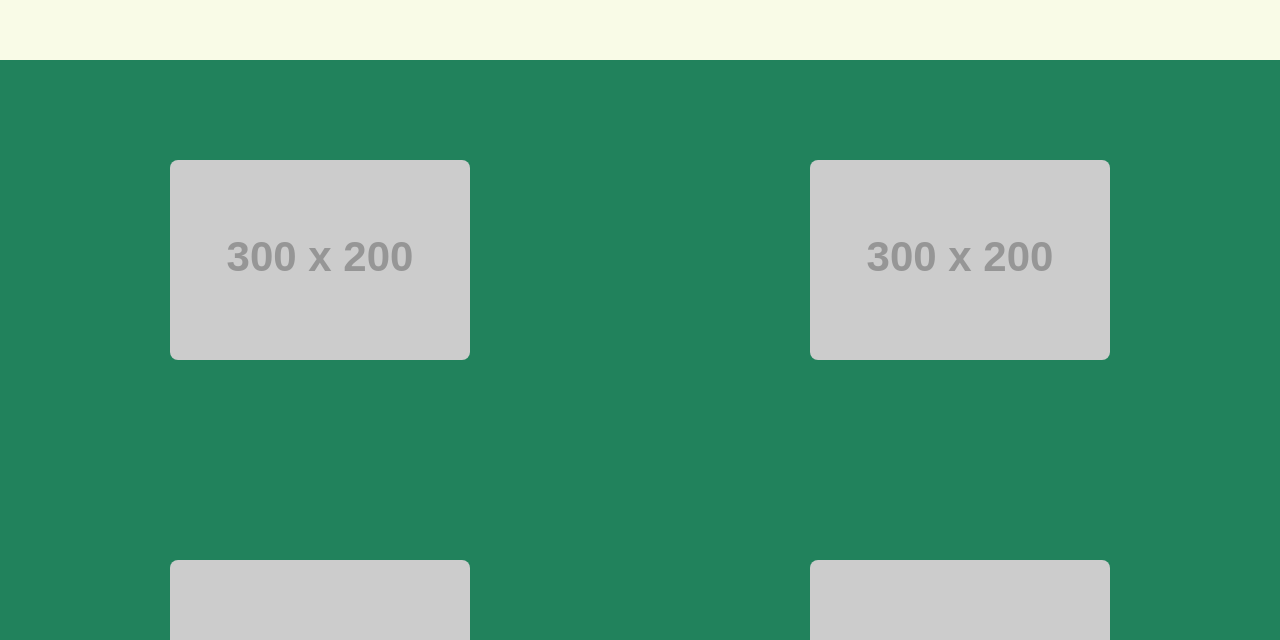
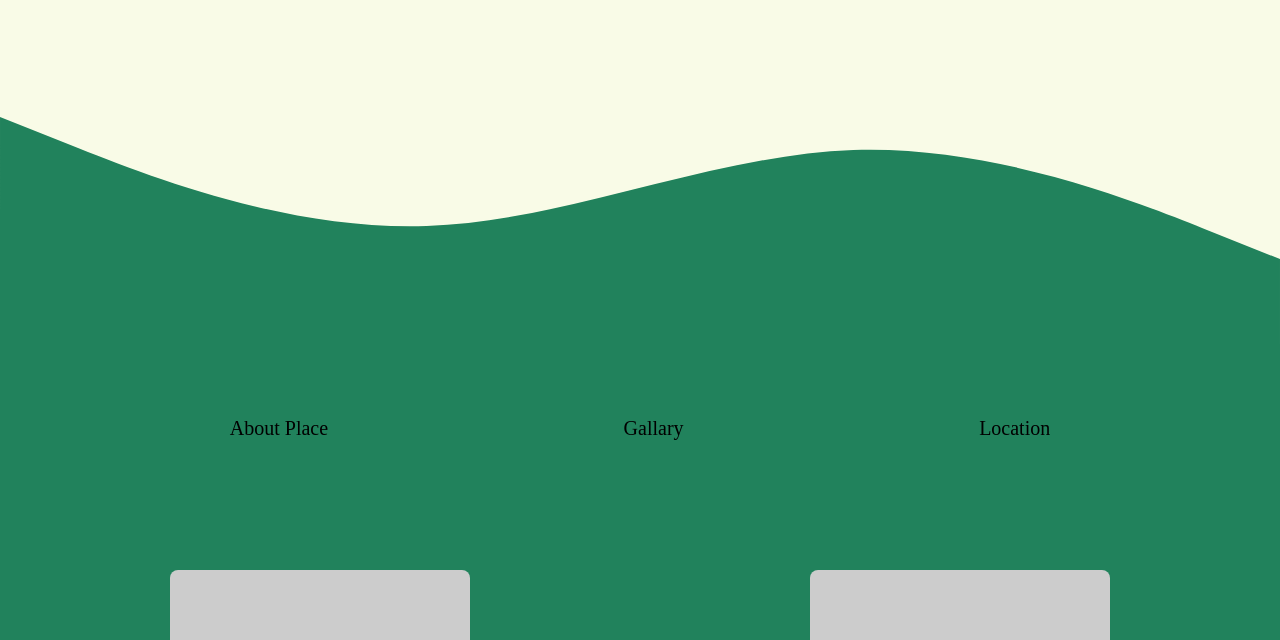
Before and after one commit to Dhruv9544/Tourism, a React (Create React App) app in the folder client/: page /about in a window 1280 px wide. Shown: the part 808-1448 px from the top of the page. Built offline with nearby package versions, Linux system fonts and the light colour scheme; no server answers.

Commit message:
about js file

```diff
--- a/client/src/pages/About.js
+++ b/client/src/pages/About.js
@@ -2,7 +2,7 @@ import React from "react";
 import pngwing2 from "./../assets/pngwing2.png";
 const About = () => {
   return (
-    <main className="relative">
+    <main className="relative bg-lime-50">
       <img
         src={pngwing2}
         alt="leaf"
@@ -53,7 +53,27 @@ const About = () => {
           </div>
         </div>
       </section>
+      <svg xmlns="http://www.w3.org/2000/svg" viewBox="0 0 1440 320">
+        <path
+          fill="#21825c"
+          fill-opacity="1"
+          d="M0,64L80,96C160,128,320,192,480,186.7C640,181,800,107,960,101.3C1120,96,1280,160,1360,192L1440,224L1440,320L1360,320C1280,320,1120,320,960,320C800,320,640,320,480,320C320,320,160,320,80,320L0,320Z"
+        ></path>
+      </svg>
+
       <section className="bg-[#21825c] min-h-screen flex flex-wrap items-center justify-center">
+        <div className="text-black flex flex-wrap justify-around items-center container mx-auto p-5 text-xl font-serif  ">
+          <button className="focus:border-b focus:outline-none focus:border-b-current">
+            About Place
+          </button>
+          <button className="focus:ring py-2 px-4 rounded-md focus:outline-none focus:border-b-current">
+            Gallary
+          </button>
+          <button className="focus:border-b focus:outline-none focus:border-b-current">
+            Location
+          </button>
+        </div>
+
         <div className="w-full sm:w-1/2 p-4">
           <img
             src="https://via.placeholder.com/300x200"
```
